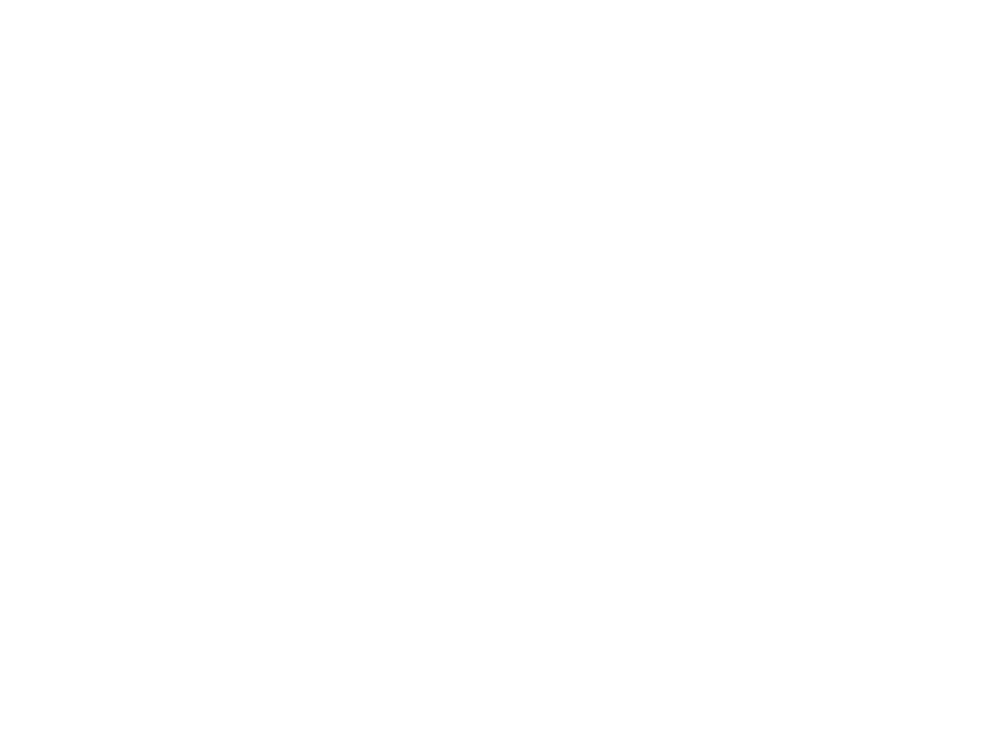
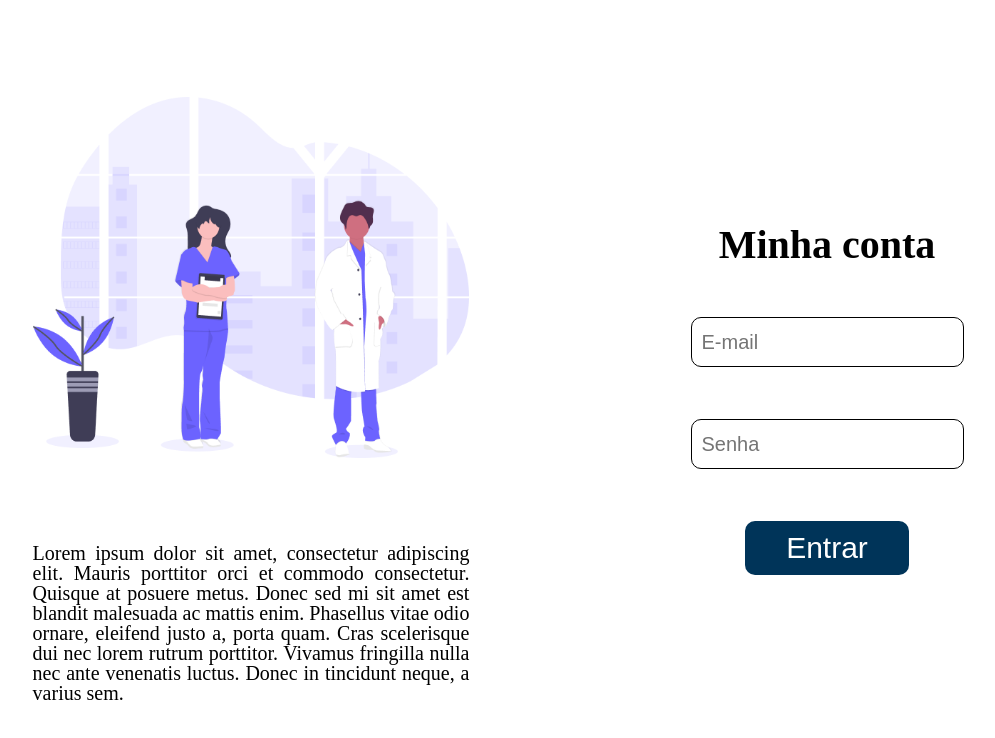
Before and after one commit to MarcioVCunha/Hackaton-provi-front, a React (Create React App) app: page /sign-in in a window 1280 px wide. Before the commit this address had no page. Shown: the top 738 px of the page, without its empty margins (101-1096 px from the left). Built offline with nearby package versions, Linux system fonts and the light colour scheme.

Commit message:
signin done

```diff
--- a/public/index.html
+++ b/public/index.html
@@ -4,7 +4,7 @@
 <head>
   <meta charset="utf-8" />
   <meta name="viewport" content="width=device-width, initial-scale=1" />
-  <title>Grupo 20 Provi Hackaton</title>
+  <title>ConecTrans</title>
 </head>
 
 <body>
--- a/src/content/front-page/index.jsx
+++ b/src/content/front-page/index.jsx
@@ -14,7 +14,7 @@
     <Page>
       <Side />
       <ButtonsDiv>
-        <Title text='Lorem ipsum dolor sit amet, consecteur' />
+        <Title text='Bem Vinde ao ConecTrans' />
         <div>
           <MedicButton onClick={() => sendTo('/medic-signup')}>
             Sou Médico
--- /dev/null
+++ b/src/content/signin/index.jsx
@@ -0,0 +1,87 @@
+import { useState } from 'react';
+import styled from 'styled-components';
+import Input from '../shared/input';
+import Side from '../shared/side-front-page';
+import Title from '../shared/title';
+import { signinUser } from '../../service/service.signinUser';
+import { useNavigate } from 'react-router-dom';
+
+const Signin = () => {
+  const [email, setEmail] = useState('');
+  const [password, setPassword] = useState('');
+  const navigate = useNavigate();
+
+  const signin = async () => {
+    if (email === '' || password === '') {
+      alert('Preencha os dados corretamente');
+      return;
+    }
+
+    const userInfo = {
+      email,
+      password
+    }
+
+    signinUser(userInfo)
+      .then((res) => {
+        if (res.data.type === 1) {
+          alert('Seja bem vinde');
+          navigate('/homepage');
+          return;
+        }
+
+        alert('Seja bem vinde Doutor');
+        navigate(`/medico/${res.data.id}`)
+      })
+      .catch((error) => {
+        if (error.response.status === 404) {
+          alert('Email ou seja incorretos');
+          return;
+        }
+        alert('Estamos com problema no servidor');
+      });
+  };
+
+  return (
+    <Page>
+      <Side />
+      <InputDiv>
+        <Title text='Minha conta' />
+        <Input placeholder='E-mail' setFunction={setEmail} />
+        <Input placeholder='Senha' setFunction={setPassword} />
+        <Button onClick={() => signin()}>Entrar</Button>
+      </InputDiv>
+    </Page>
+  )
+};
+
+const Page = styled.main`
+  width: 100vw;
+  height: 100vh;
+  display: flex;
+  align-items: center;
+  justify-content: space-between;
+  padding: 5vh 5vw;
+`;
+
+const InputDiv = styled.div`
+  width: 50%;
+  height: 60%;
+  padding: 15px;
+  display: flex;
+  flex-direction: column;
+  align-items: center;
+  justify-content: space-around;
+`;
+
+const Button = styled.button`
+  width: 30%;
+  padding: 10px;
+  color: white;
+  background-color: rgb(0, 52, 89);
+  border: none;
+  border-radius: 10px;
+  font-size: 30px;
+`;
+
+export default Signin;
--- a/src/pages.js
+++ b/src/pages.js
@@ -2,6 +2,7 @@
 import FrontPage from './content/front-page/index';
 import PatientSignUp from './content/patientSignup/index';
 import MedicSignUp from './content/medic-signup/index'
+import Signin from './content/signin/index';
 
 const Pages = () => {
   return (
@@ -9,6 +10,7 @@
       <Route exact path='/' element={<FrontPage />} />
       <Route exact path='/patient-signup' element={<PatientSignUp />} />
       <Route exact path='/medic-signup' element={<MedicSignUp />} />
+      <Route exact path='/sign-in' element={<Signin />} />
     </Routes>
   );
 };
--- /dev/null
+++ b/src/service/service.signinUser.js
@@ -0,0 +1,10 @@
+import axios from "axios";
+import BASE_URL from "./baseURL";
+
+const signinUser = async (body) => {
+  return await axios.post(`${BASE_URL}/sign-in`, body)
+};
+
+export {
+  signinUser
+}
```
